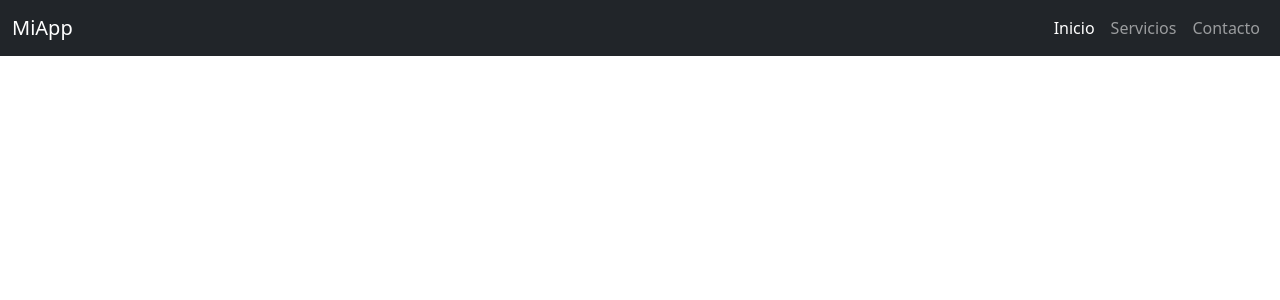
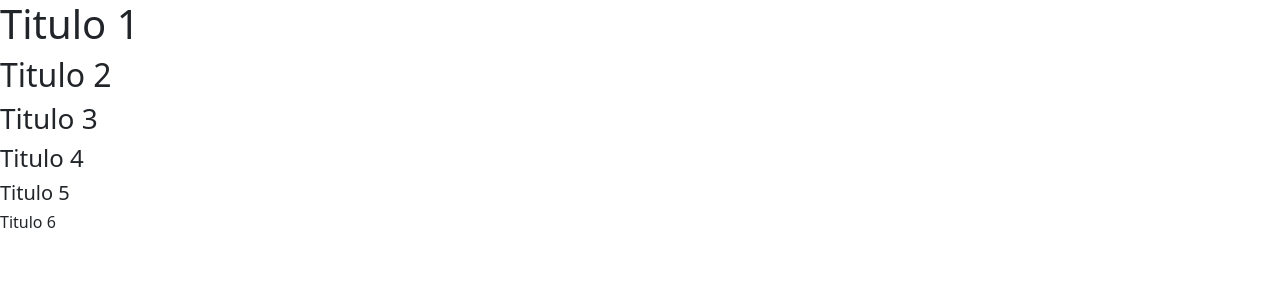
Before and after one commit to josrivera1209/proyecto-web-integral, an Angular app: page / in a window 1280 px wide. Shown: the top 300 px of the page. Built offline with nearby package versions, Linux system fonts and the light colour scheme.

Commit message:
cambios en app.html y logs en app.ts

```diff
--- a/src/app/app.component.html
+++ b/src/app/app.component.html
@@ -1,23 +1,7 @@
-<nav class="navbar navbar-expand-lg navbar-dark bg-dark">
-  <div class="container-fluid">
-    <a class="navbar-brand" href="#">MiApp</a>
-    <button class="navbar-toggler" type="button" data-bs-toggle="collapse" data-bs-target="#navbarNav"
-      aria-controls="navbarNav" aria-expanded="false" aria-label="Toggle navigation">
-      <span class="navbar-toggler-icon"></span>
-    </button>
-
-    <div class="collapse navbar-collapse" id="navbarNav">
-      <ul class="navbar-nav ms-auto">
-        <li class="nav-item">
-          <a class="nav-link active" aria-current="page" href="#">Inicio</a>
-        </li>
-        <li class="nav-item">
-          <a class="nav-link" href="#">Servicios</a>
-        </li>
-        <li class="nav-item">
-          <a class="nav-link" href="#">Contacto</a>
-        </li>
-      </ul>
-    </div>
-  </div>
-</nav>
+<router-outlet></router-outlet>
+<h1>Titulo 1</h1>
+<h2>Titulo 2</h2>
+<h3>Titulo 3</h3>
+<h4>Titulo 4</h4>
+<h5>Titulo 5</h5>
+<h6>Titulo 6</h6>
--- a/src/app/app.component.ts
+++ b/src/app/app.component.ts
@@ -10,4 +10,10 @@
 })
 export class AppComponent {
   title = 'gitAngular';
+
+  constructor(){
+    console.log("Funciones de prueba");
+    console.warn("Advertencia");
+    console.log("Prueba de conflictos");
+  }
 }
```
